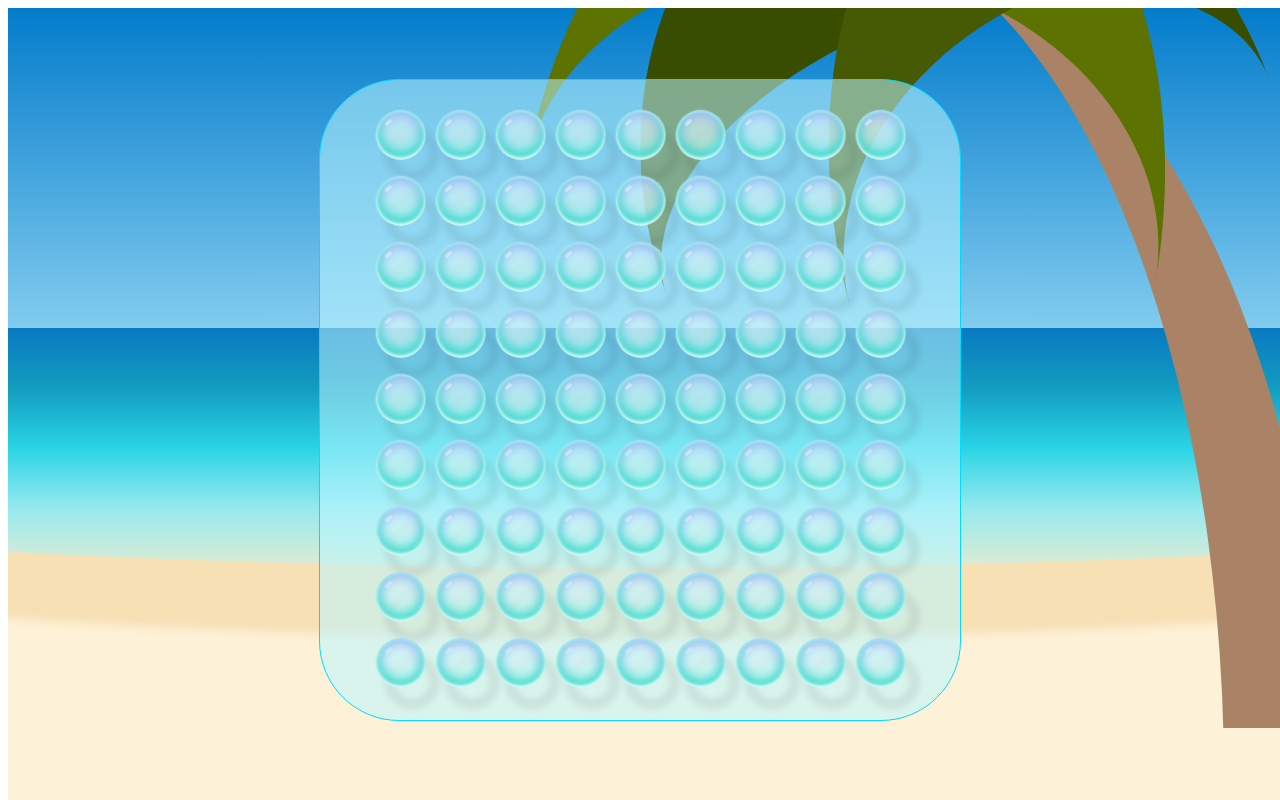
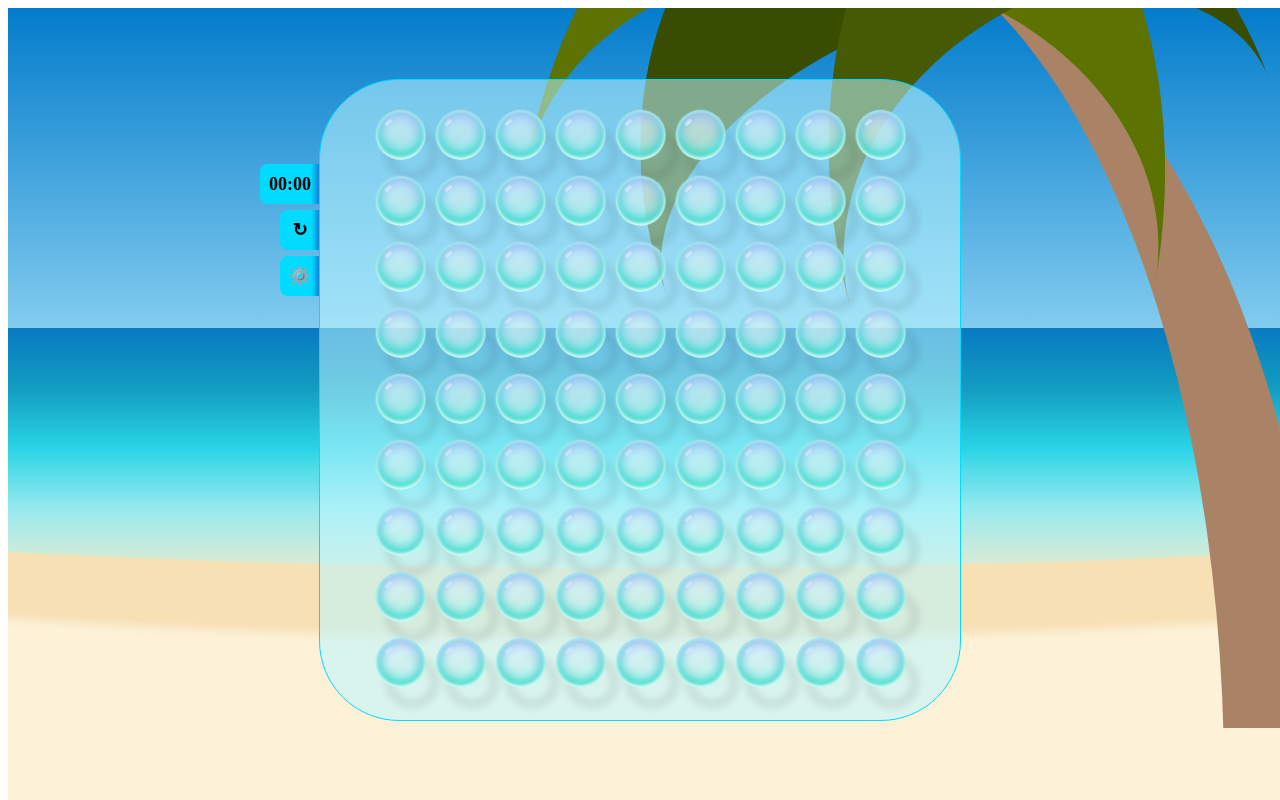
Before and after one commit to fykamie/pit, an Angular app: page / in a window 1280 px wide. Built offline with nearby package versions, Linux system fonts and the light colour scheme.

Commit message:
Start new game

```diff
--- a/src/app/app.component.html
+++ b/src/app/app.component.html
@@ -1,3 +1,10 @@
 
-<router-outlet />
-<app-pit-board></app-pit-board>
+<div class="page">
+    <router-outlet />
+    <nav class="nav-bar">
+        <div class="clock">00:00</div>
+        <button class="new-game" (click)="newGame()">↻</button>
+        <button class="new-game">⚙️</button>
+    </nav>
+    <app-pit-board></app-pit-board>
+</div>
--- a/src/app/app.component.less
+++ b/src/app/app.component.less
@@ -0,0 +1,47 @@
+.page {
+    position: relative;
+    top: 0;
+    left: 0;
+    width: 100%;
+    height: 100%;
+}
+
+.nav-bar {
+    width: 60px;
+    display: flex;
+    flex-wrap: wrap;
+    position: fixed;
+    left: calc(50% - 300px - 80px);
+    top: calc(50% - 300px + 4rem);
+    justify-content: right;
+    &  button {
+        width: 40px;
+        height: 40px;
+        margin-top: 6px;
+        border: none;
+        border-top-left-radius: 8px;
+        border-bottom-left-radius: 8px;
+        background: linear-gradient(to right, #00dbff 80%, #1477d3);
+        font-size: 18px;
+        font-weight: bold;
+        cursor: pointer;
+
+        &:hover {
+            transform: scale(1.2) translate(-10%);
+        }
+    }
+}
+
+.clock {
+    display: flex;
+    align-items: center;
+    justify-content: center;
+    cursor: default;
+    width: 60px;
+    height: 40px;
+    font-size: 18px;
+    font-weight: bold;
+    background: linear-gradient(to right, #00dbff 85%, #1477d3);
+    border-top-left-radius: 8px;
+    border-bottom-left-radius: 8px;
+}
--- a/src/app/app.component.ts
+++ b/src/app/app.component.ts
@@ -2,6 +2,7 @@ import { Component } from '@angular/core';
 import { RouterOutlet } from '@angular/router';
 import { PitBoardComponent } from "./components/pit-board/pit-board.component";
 import { CommonModule } from '@angular/common';
+import { GameService } from './services/game.service';
 
 @Component({
   selector: 'app-root',
@@ -11,5 +12,9 @@ import { CommonModule } from '@angular/common';
   styleUrl: './app.component.less'
 })
 export class AppComponent {
+  constructor(public gameService: GameService) {}
 
+  newGame() {
+    this.gameService.newGame();
+  }
 }
--- a/src/app/services/game.service.ts
+++ b/src/app/services/game.service.ts
@@ -13,6 +13,7 @@ export class GameService {
   public boardSize: Size;
   public msg: Msg;
   public minCol: number;
+  public activePit: number;
   public minActivePit: number;
   public minRow: number;
   public maxCol: number;
@@ -23,14 +24,15 @@ export class GameService {
 
   constructor() {
     this.msg = {isShown: false, text:""}
-    this.minActivePit = 10;
+    this.minActivePit = 8;
+    this.activePit = this.minActivePit;
     this.minCol = 6;
     this.minRow = 6;
     this.maxCol = 20;
     this.maxRow = 20;
     this.maxActivePit = 85;
     this.boardSize = {width: 9, height: 9}
-    this.pitBoard = new PitBoard(this.boardSize, this.minActivePit);
+    this.pitBoard = new PitBoard(this.boardSize, this.activePit);
     this.isGameEnded = false;
   }
 
@@ -48,6 +50,14 @@ export class GameService {
       this.checkEndGame(pitEv);
 
     }
+  }
+
+  public newGame() {
+    this.isGameEnded = false;
+    this.msg.isShown = false;
+    this.msg.text = "";
+
+    this.generateNewBoard(this.boardSize, this.activePit)
   }
 
   public generateNewBoard(size: Size, sumActivePits: number) {
--- a/src/styles.less
+++ b/src/styles.less
@@ -1,4 +1,10 @@
 /* You can add global styles to this file, and also import other style files */
+body {
+    -webkit-user-select: none; /* Safari */
+  -ms-user-select: none; /* IE 10 and IE 11 */
+  user-select: none; /* Standard syntax */
+}
+
 .background {
 	position: fixed;
 	width: 100%;
```
